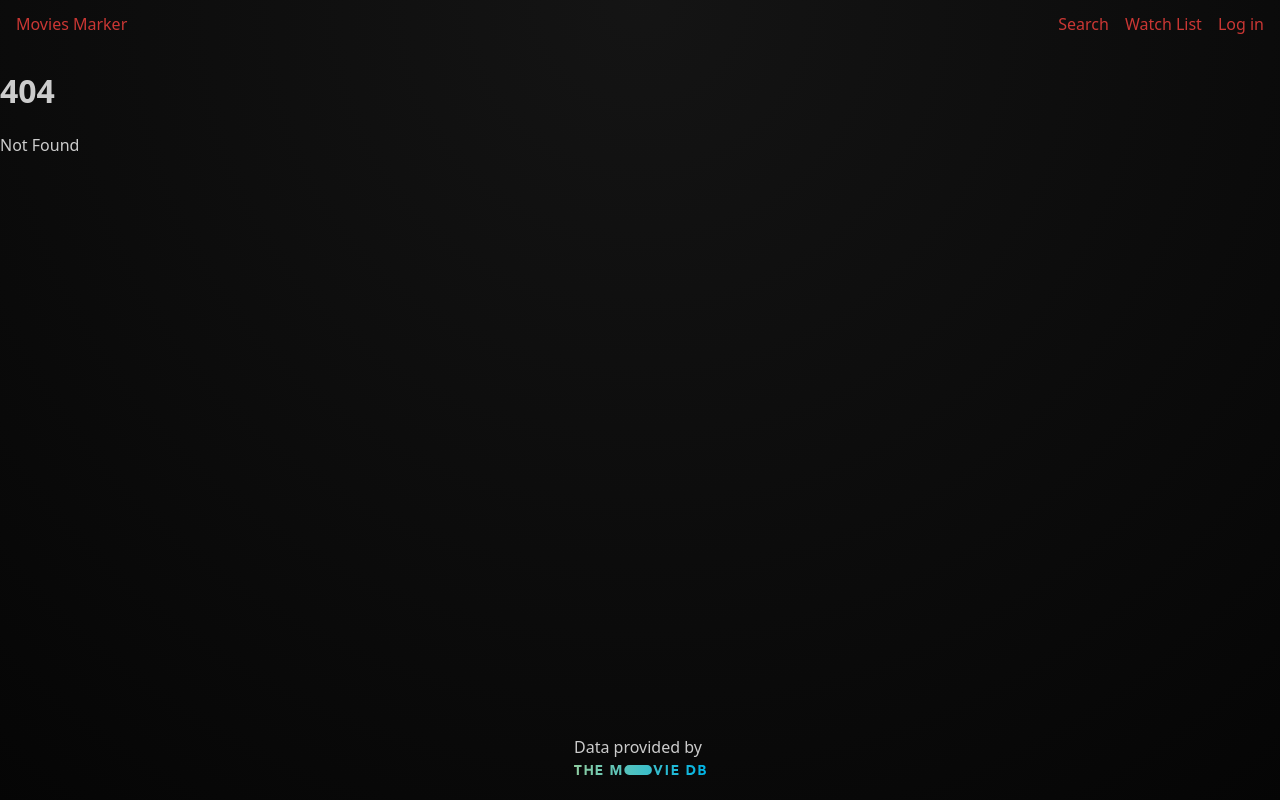
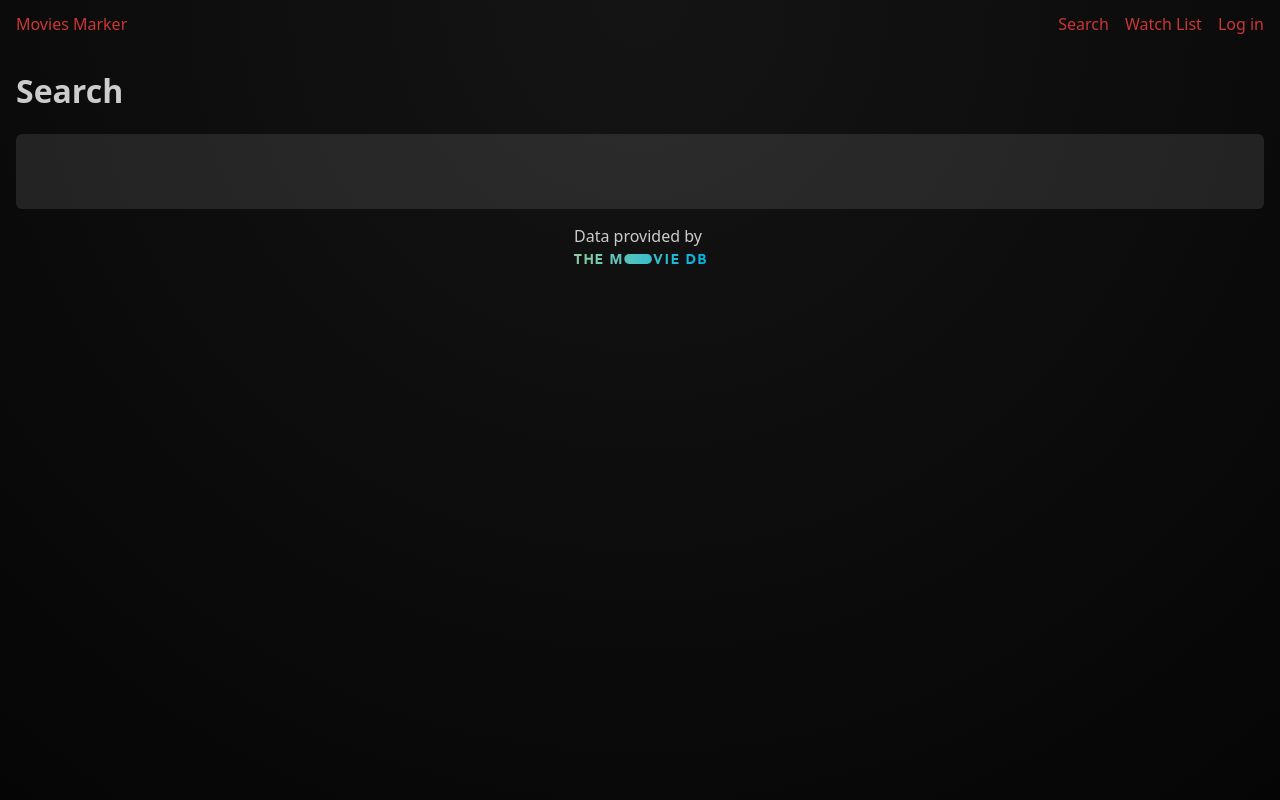
Before and after one commit to tcmhoang/movie-marker, a SvelteKit app: page /search in a window 1280 px wide. Before the commit this address had no page. Built offline with nearby package versions, Linux system fonts and the light colour scheme.

Commit message:
implement search page

```diff
--- a/src/routes/+layout.svelte
+++ b/src/routes/+layout.svelte
@@ -1,6 +1,7 @@
 <script>
 	import '../style.css';
 	import tmdb from '$lib/images/tmdb.svg';
+	import { page } from '$app/stores';
 </script>
 
 <nav>
@@ -12,7 +13,7 @@
 	</div>
 </nav>
 
-<main>
+<main class:infinite={$page.data.infinite}>
 	<slot />
 </main>
 
@@ -36,7 +37,7 @@
 		color: var(--accent);
 	}
 
-	main {
+	main.infinite {
 		height: 0;
 		flex: 1;
 		overflow: hidden;
--- a/src/routes/movies/[view=movieTypes]/+page.svelte
+++ b/src/routes/movies/[view=movieTypes]/+page.svelte
@@ -1,7 +1,7 @@
 <script lang="ts">
+	import MovieViewer from '$lib/MovieViewer.svelte';
 	import { constructMovieUrl } from '$lib/movies.api';
-	import type { MovieList, MovieListResult } from '$lib/types';
-	import ResultPage from './ResultPage.svelte';
+	import type { MovieList } from '$lib/types';
 
 	export let data;
 
@@ -25,7 +25,7 @@
 <div class="column">
 	<h1>{data.title}</h1>
 
-	<ResultPage
+	<MovieViewer
 		movies={data.movies}
 		next={data.next ? `/movies/${data.view}?page=${data.next}` : null}
 		on:movieUpdated={update}
--- a/src/routes/movies/[view=movieTypes]/+page.ts
+++ b/src/routes/movies/[view=movieTypes]/+page.ts
@@ -23,6 +23,7 @@ export async function load({
 		title: view.title,
 		endpoint: view.endpoint,
 		movies: data.results,
-		next: data.page < data.total_pages ? data.page + 1 : null
+		next: data.page < data.total_pages ? data.page + 1 : null,
+		infinite: true
 	};
 }
--- /dev/null
+++ b/src/routes/search/+page.svelte
@@ -0,0 +1,40 @@
+<script lang="ts">
+	import MovieViewer from '$lib/MovieViewer.svelte';
+
+	export let data;
+</script>
+
+<div class="column">
+	<h1>Search</h1>
+
+	<form>
+		<input
+			type="text"
+			name="query"
+			value={data.query}
+			autocomplete="off"
+			spellcheck="false"
+		/>
+	</form>
+
+	{#if data.movies}
+		<MovieViewer movies={data.movies} next={null} />
+	{/if}
+</div>
+
+<style>
+	input {
+		font-family: inherit;
+		font-size: 2em;
+		padding: 0.5em;
+		width: 100%;
+		background: rgba(255, 255, 255, 0.1);
+		border: none;
+		border-radius: 0.2em;
+		color: white;
+	}
+
+	input:focus-visible {
+		outline: 2px solid var(--accent);
+	}
+</style>
--- /dev/null
+++ b/src/routes/search/+page.ts
@@ -0,0 +1,20 @@
+import { constructMovieUrl } from '$lib/movies.api';
+import type { MovieList } from '$lib/types';
+
+export async function load({ url, fetch }: { url: URL; fetch: typeof globalThis.fetch }) {
+	const query = url.searchParams.get('query');
+	return {
+		query,
+		movies: query
+			? (
+					(await (
+						await fetch(
+							constructMovieUrl('/search/movie', {
+								query
+							})
+						)
+					).json()) as MovieList
+			  ).results
+			: []
+	};
+}
```
Also changed, not shown: src/lib/MovieViewer.svelte (renamed from src/routes/movies/[view=movieTypes]/ResultPage.svelte).
